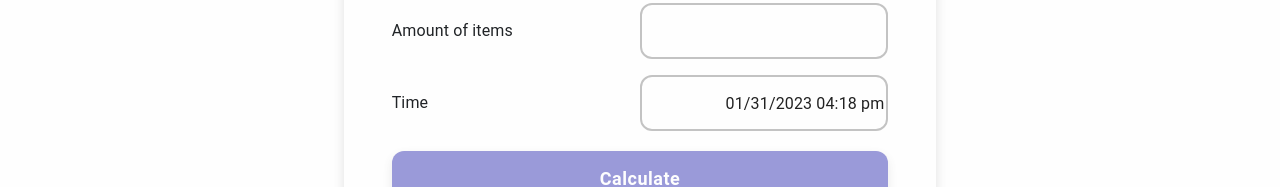
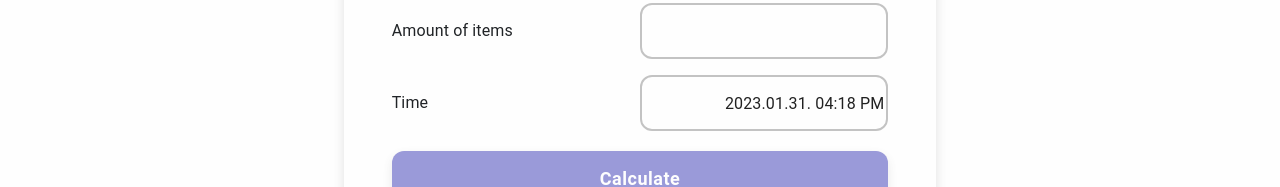
Before and after one commit to tamaskr/delivery-fee-calculator, a React (Create React App) app: page / in a window 1280 px wide. Shown: the part 403-590 px from the top of the page. Built offline with nearby package versions, Linux system fonts and the light colour scheme.

Commit message:
improve UX for date picker

```diff
--- a/src/App.tsx
+++ b/src/App.tsx
@@ -37,6 +37,8 @@ const App = () => {
   const { t } = useTranslation();
   // Calculated delivery fee
   const [deliveryFee, setDeliveryFee] = useState<number | null>();
+  // Control date & time picker visibility
+  const [datePickerOpen, setDatePickerOpen] = useState<boolean>(false);
 
   // Calculate the delivery fee after submitting the form
   const onSubmit = ({ cartValue, distance, itemCount, time }: FormValues) => {
@@ -98,9 +100,20 @@ const App = () => {
                 <InputRow title="general.time" error={touched.time && (errors.time as string)}>
                   <DateTimePicker
                     value={values.time}
-                    ampmInClock
+                    open={datePickerOpen}
+                    onOpen={() => setDatePickerOpen(true)}
+                    onClose={() => setDatePickerOpen(false)}
+                    inputFormat="yyyy.MM.dd. hh:mm a"
                     onChange={(cartValue) => setFieldValue('time', cartValue, true)}
-                    renderInput={(params: TextFieldProps) => <InputField id="time" onBlur={handleBlur} {...params} />}
+                    renderInput={(params: TextFieldProps) => (
+                      <InputField
+                        id="time"
+                        onBlur={handleBlur}
+                        onClick={() => setDatePickerOpen(true)}
+                        {...params}
+                        inputProps={{ ...params.inputProps, readOnly: true, style: { cursor: 'pointer' } }}
+                      />
+                    )}
                   />
                 </InputRow>
                 <PrimaryButton type="submit" disabled={!(isValid && dirty)} sx={{ marginTop: theme.spacing(1.5) }}>
```
